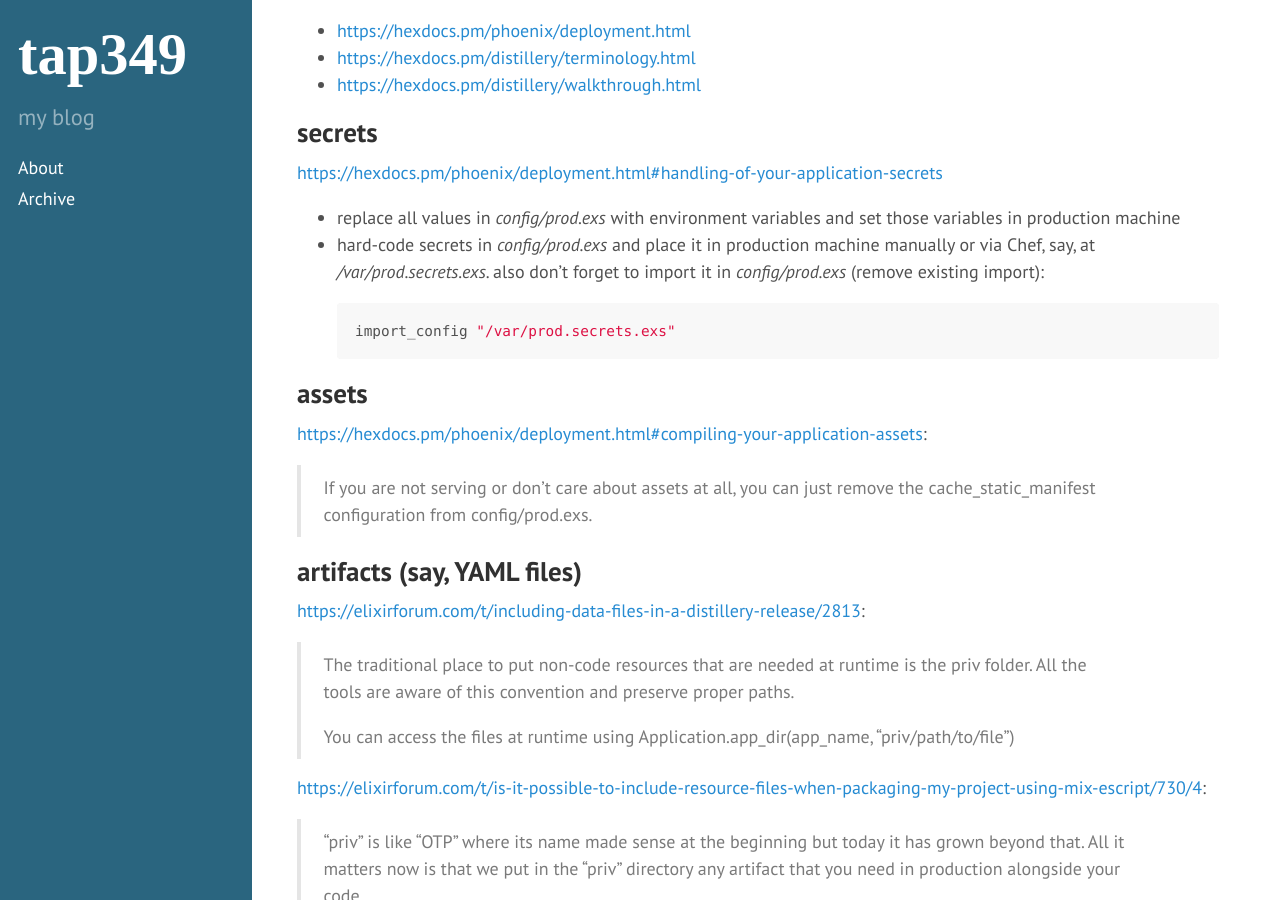
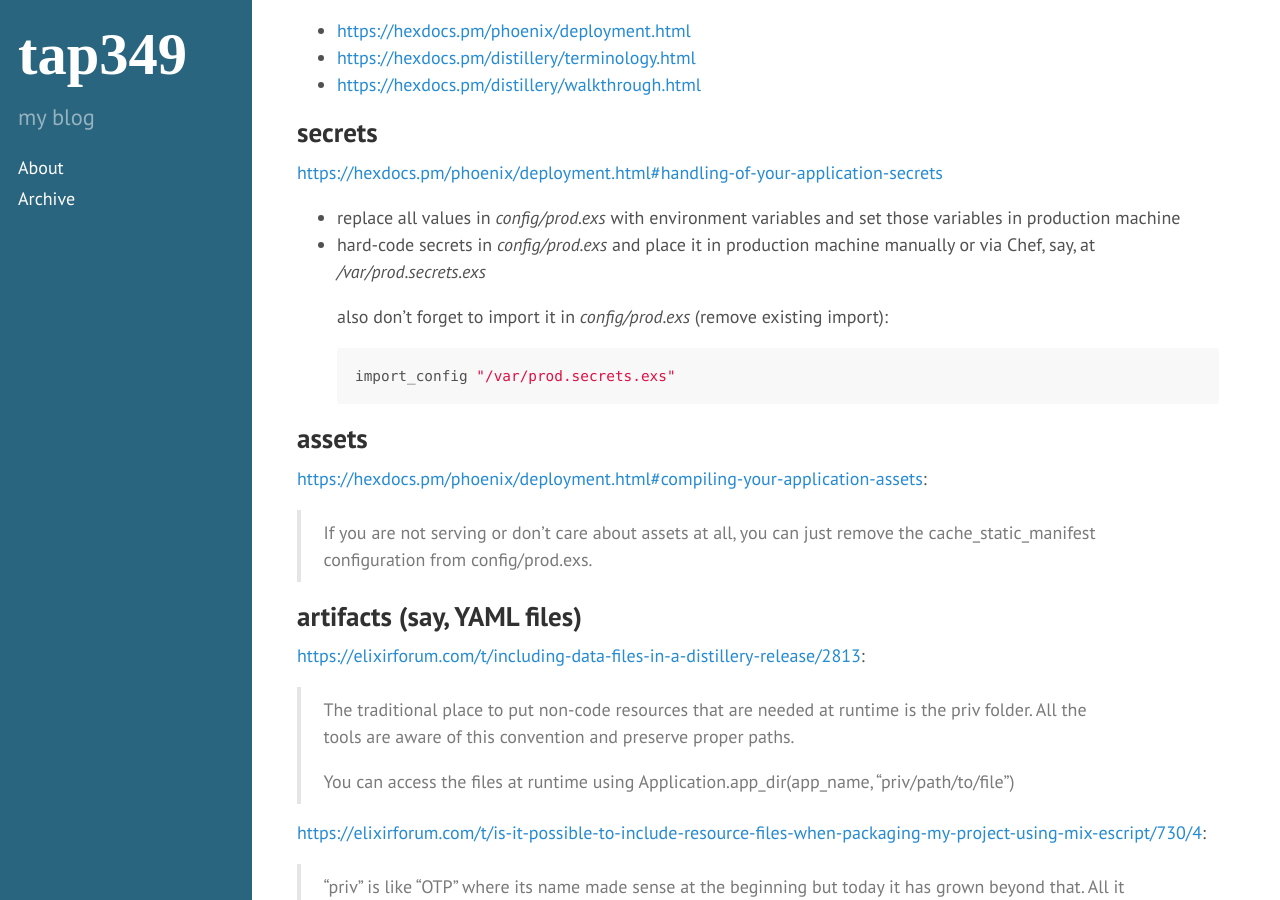
Before and after one commit to tap349/tap349.github.io, a Jekyll site: the page built from _posts/2017-08-02-elixir-deployment.md, in a window 1280 px wide and 900 px high, scrolled down 309 px. Built offline with Jekyll 4.4.1, drawn with Linux system fonts in a browser that asks for light colours.

Commit message:
update 2017-08-03_11:51:07

````diff
--- a/_posts/2017-08-02-elixir-deployment.md
+++ b/_posts/2017-08-02-elixir-deployment.md
@@ -23,8 +23,9 @@ categories: [elixir]
 - replace all values in _config/prod.exs_ with environment variables and set
   those variables in production machine
 - hard-code secrets in _config/prod.exs_ and place it in production machine
-  manually or via Chef, say, at _/var/prod.secrets.exs_. also don't forget
-  to import it in _config/prod.exs_ (remove existing import):
+  manually or via Chef, say, at _/var/prod.secrets.exs_
+
+  also don't forget to import it in _config/prod.exs_ (remove existing import):
 
   ```elixir
   import_config "/var/prod.secrets.exs"
````
